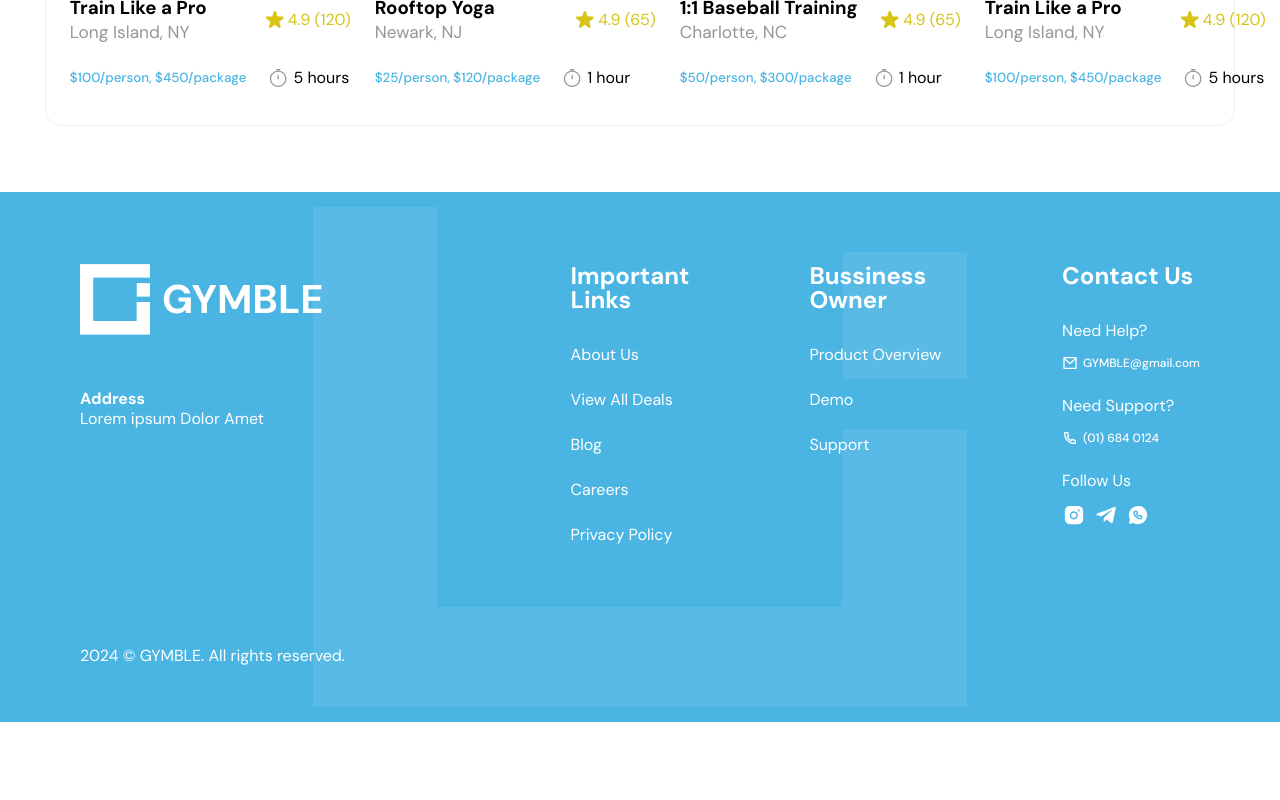
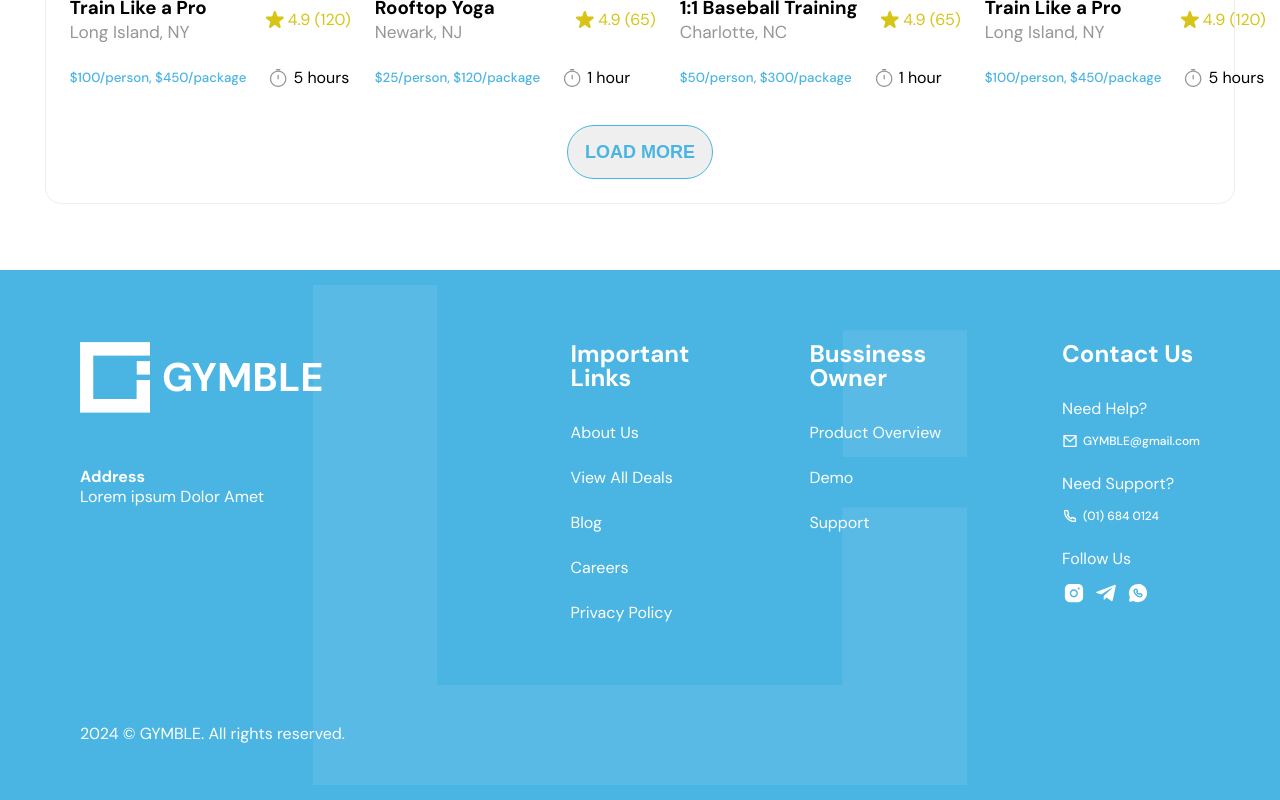
Before and after one commit to harsh472000/gymble, a Next.js app: page / in a window 1280 px wide. Shown: the part 1775-2575 px from the top of the page. Before the commit the page ends 2497 px from the top, so only its background shows below. Built offline with nearby package versions, Linux system fonts and the light colour scheme.

Commit message:
[feature] load more button added

```diff
--- a/app/components/Experiences.js
+++ b/app/components/Experiences.js
@@ -21,6 +21,9 @@ const Experiences = () => {
 
             </div>
         </div>
+        <div className='button_wrapper'>
+            <button className='loadmore_btn'>LOAD MORE</button>
+        </div>
     </section>
   )
 }
--- a/app/globals.css
+++ b/app/globals.css
@@ -44,6 +44,7 @@
   --menu-font-color:#626161;
   --profile-subtitle-color:#757575;
   --border-color:#EFEEEE;
+  --btn-primary-color:#4AB5E3;
   /* --border-color:red; */
 }
 
@@ -171,6 +172,17 @@ a {
   border-bottom: 1px solid var(--border-color);
 }
 
+.loadmore_btn{
+font-weight: 700;
+font-size:18px;
+line-height:28px;
+color: var(--btn-primary-color);
+padding:12px 17px;
+border-radius: 100px;
+border: 1px solid var(--btn-primary-color);
+cursor: pointer;
+}
+
 @media (prefers-color-scheme: dark) {
   html {
     color-scheme: dark;
--- a/app/styles/experiences.css
+++ b/app/styles/experiences.css
@@ -65,6 +65,12 @@
     gap:20px
 }
 
+.button_wrapper{
+    display: flex;
+    justify-content: center;
+    padding-bottom: 24px;
+}
+
 @media only screen and (min-width: 1500px)  {
     .card_image_info{
         max-width: -webkit-fill-available;
--- a/app/styles/footer.css
+++ b/app/styles/footer.css
@@ -81,3 +81,9 @@ footer{
     font-size: 16px;
     line-height: 24px;
 }
+
+@media only screen and (min-width: 1500px)  {
+    .footer_left_right{
+        gap:480px
+    }
+}
```
